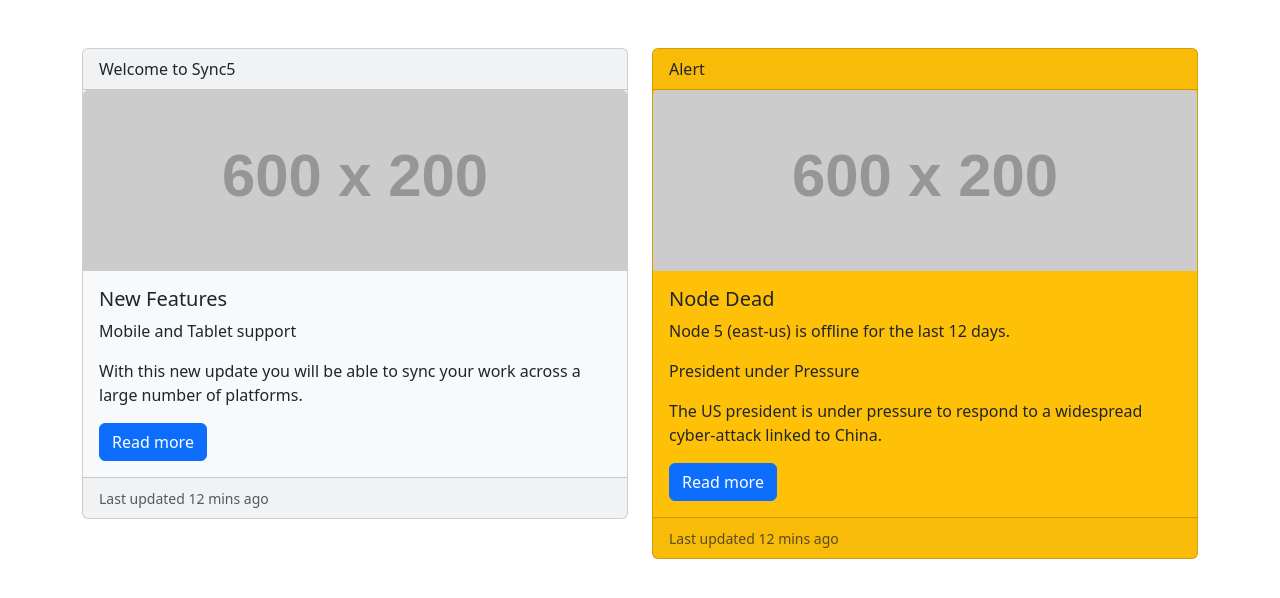
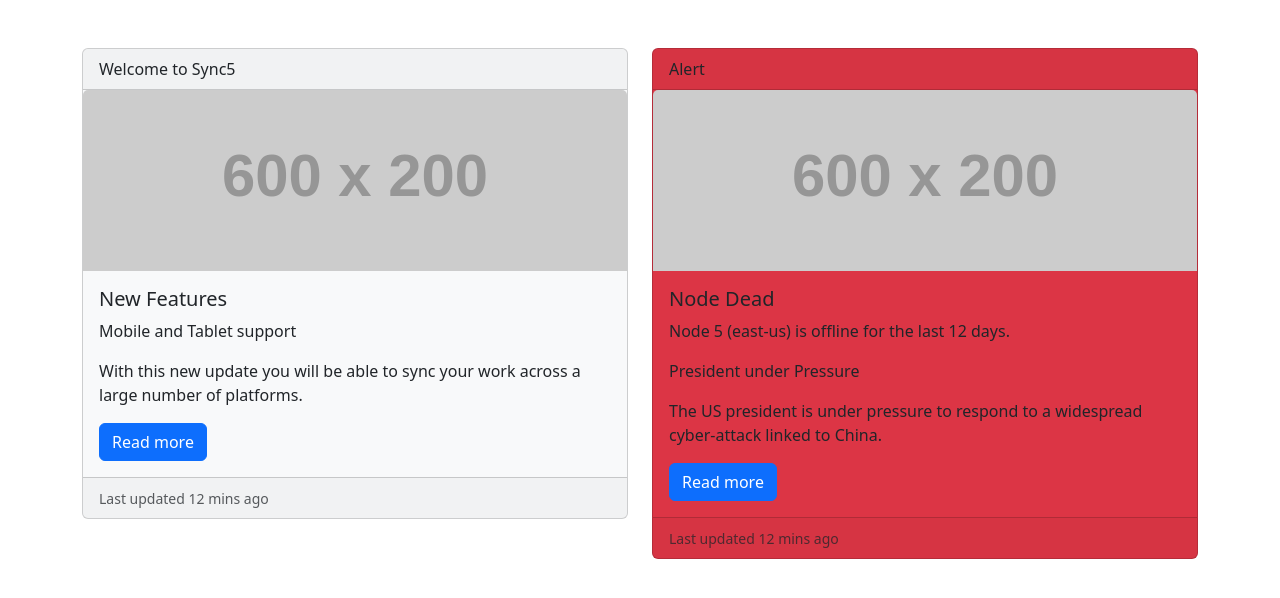
Before and after one commit to acciojob/bootstrap-card-bharatjivv, a website: page main.html in a window 1280 px wide. Drawn offline with nearby package versions, Linux system fonts and the light colour scheme; placeholder pictures from the web are drawn by us.

Commit message:
created a submission

```diff
--- a/main.html
+++ b/main.html
@@ -30,7 +30,7 @@
 
     <!-- Card 2 -->
     <div class="col">
-      <div class="card bg-warning">
+      <div class="card bg-danger">
         <div class="card-header">Alert</div>
         <img src="https://via.placeholder.com/600x200" class="card-img-top" alt="Alert Image">
         <div class="card-body">
```
